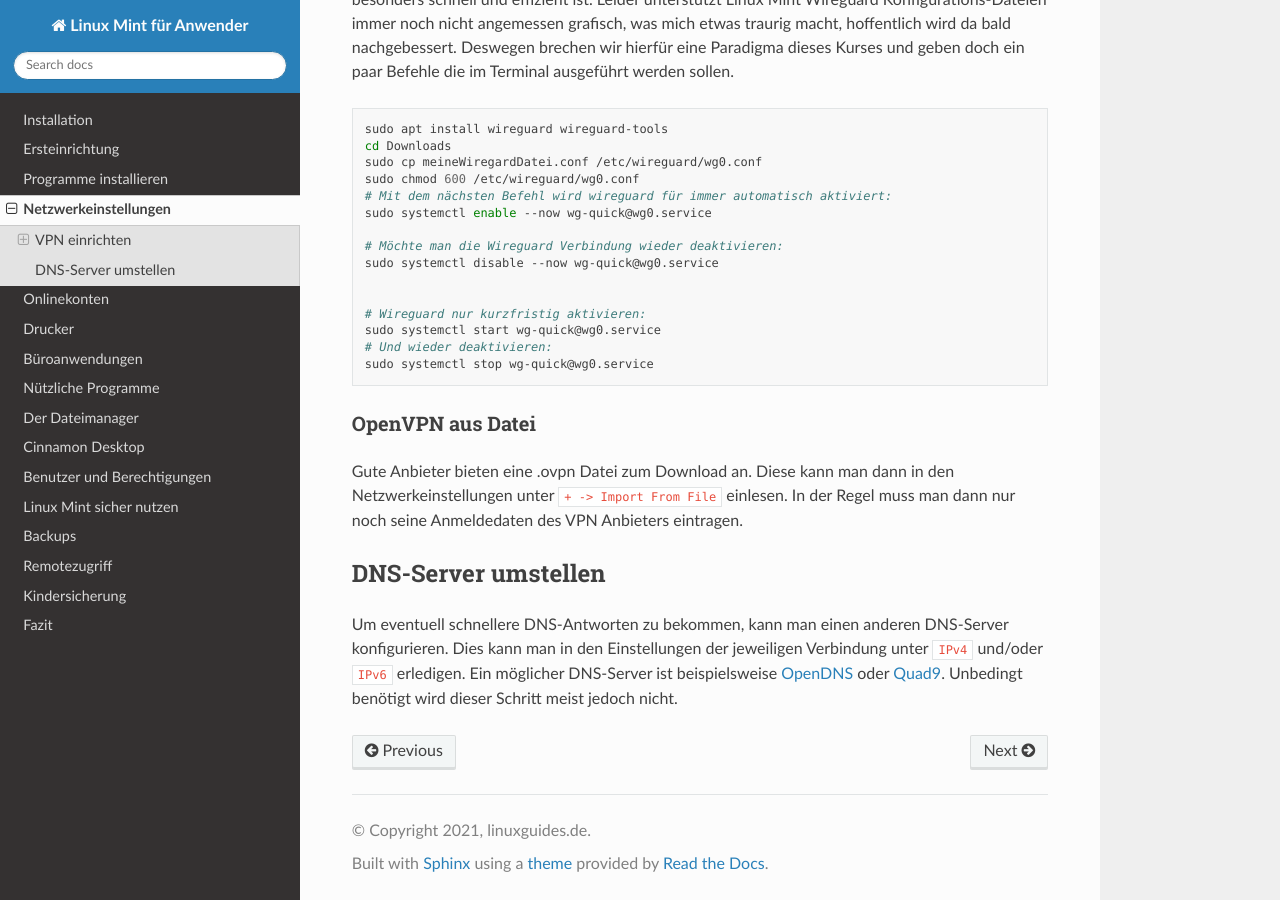
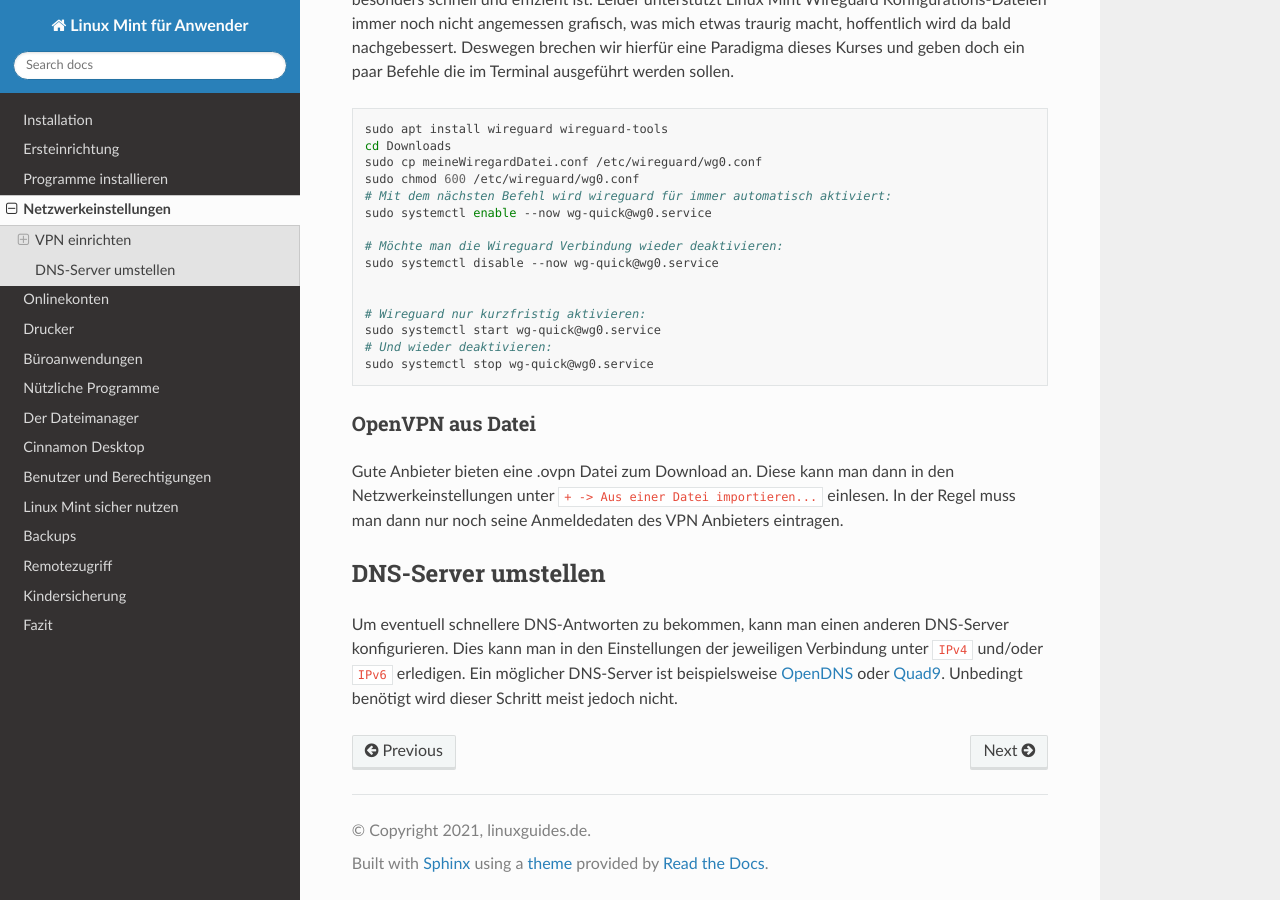
Before and after one commit to Jean28518/linuxmint-fuer-anwender, a Sphinx documentation site: the page built from docs/source/netzwerkeinstellungen.rst, in a window 1280 px wide and 900 px high, scrolled down 856 px. Built offline with Sphinx 7.4.7 and the Read the Docs theme 3.1.0, drawn with Linux system fonts in a browser that asks for light colours.

Commit message:
Update VPN import instructions for clarity in netzwerkeinstellungen.rst

```diff
--- a/docs/source/netzwerkeinstellungen.rst
+++ b/docs/source/netzwerkeinstellungen.rst
@@ -60,7 +60,7 @@ OpenVPN aus Datei
 ^^^^^^^^^^^^^^^^^
 
 Gute Anbieter bieten eine .ovpn Datei zum Download an.
-Diese kann man dann in den Netzwerkeinstellungen unter ``+ -> Import From File`` einlesen.
+Diese kann man dann in den Netzwerkeinstellungen unter ``+ -> Aus einer Datei importieren...`` einlesen.
 In der Regel muss man dann nur noch seine Anmeldedaten des VPN Anbieters eintragen.
 
 
```
